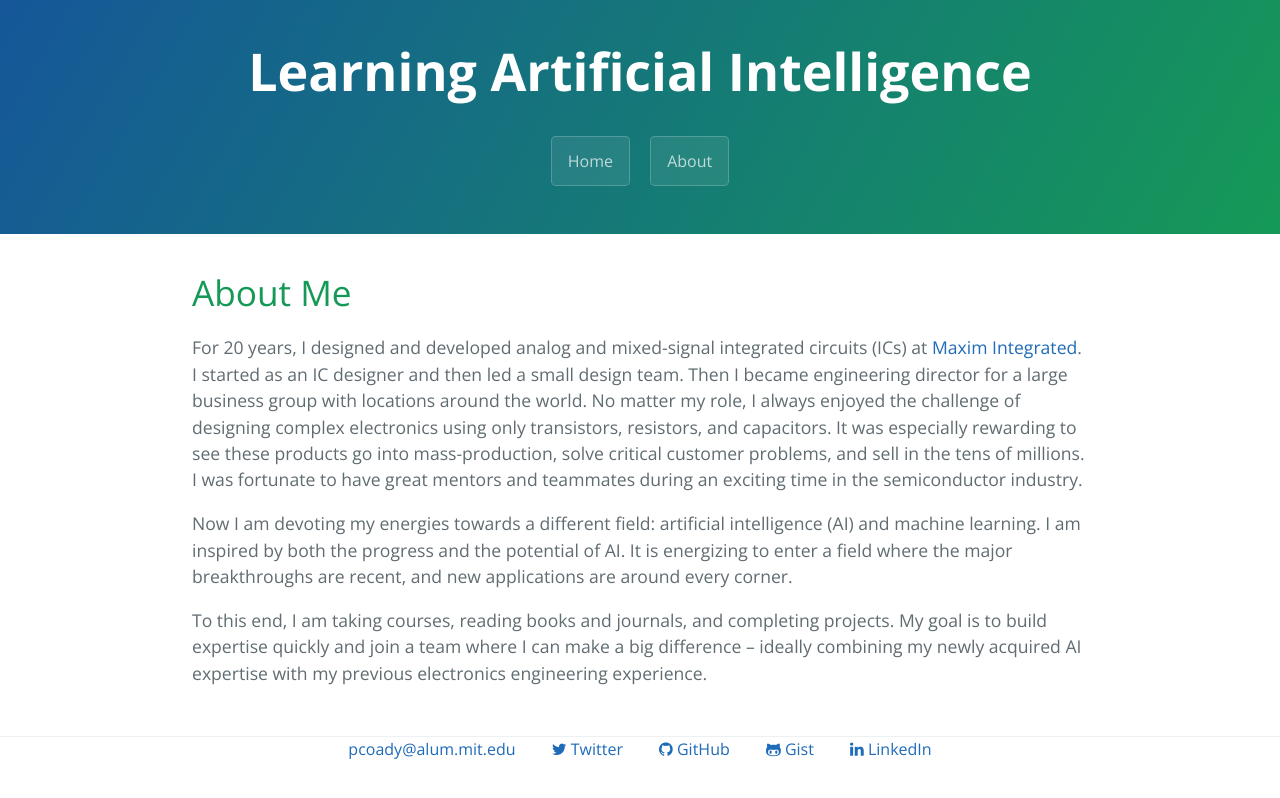
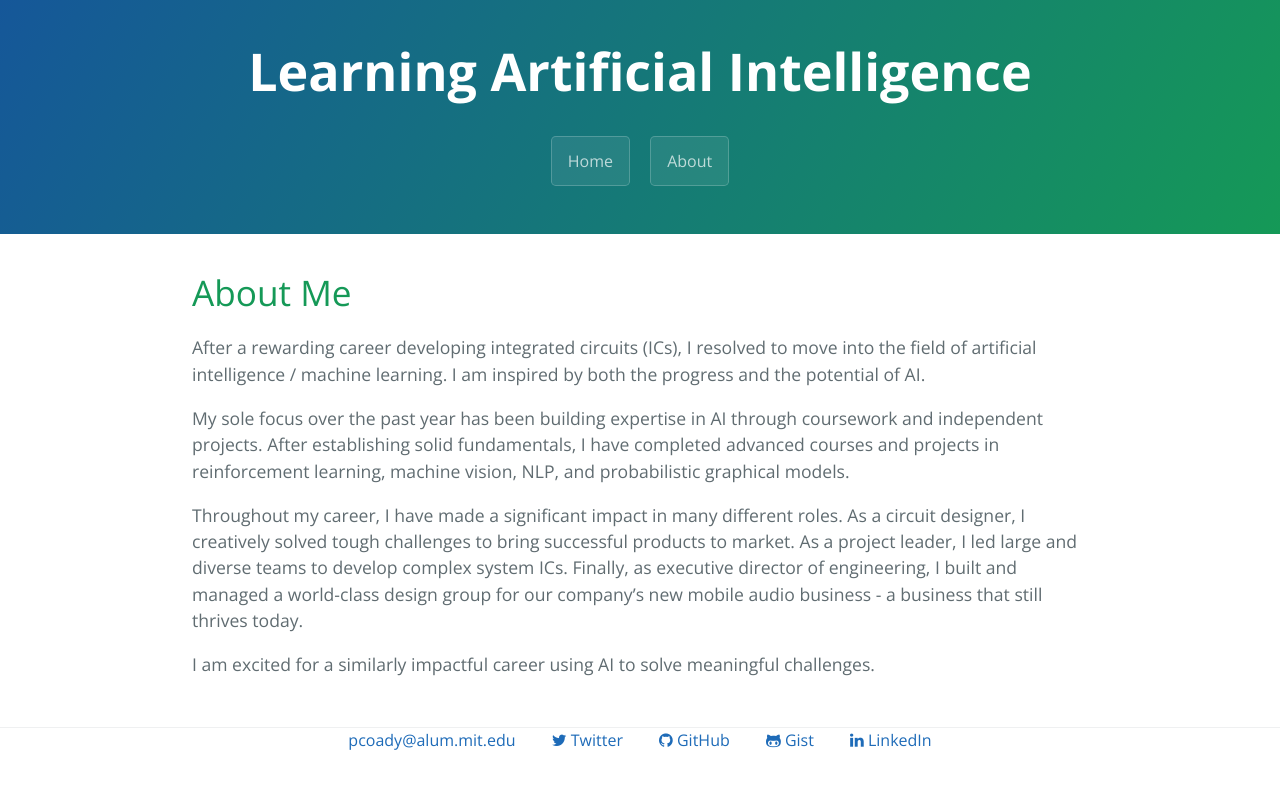
Before and after one commit to pat-coady/learning_ai, a Jekyll site: the page built from about.md, in a window 1280 px wide. Shown: the top 798 px of the page. Built offline with Jekyll 4.4.1, drawn with Linux system fonts in a browser that asks for light colours; nearby versions of some CDN libraries.

Commit message:
update bio

```diff
--- a/about.md
+++ b/about.md
@@ -2,8 +2,10 @@
 layout: page
 title: About Me
 ---
-For 20 years, I designed and developed analog and mixed-signal integrated circuits (ICs) at [Maxim Integrated](https://www.maximintegrated.com/). I started as an IC designer and then led a small design team. Then I became engineering director for a large business group with locations around the world. No matter my role, I always enjoyed the challenge of designing complex electronics using only transistors, resistors, and capacitors. It was especially rewarding to see these products go into mass-production, solve critical customer problems, and sell in the tens of millions. I was fortunate to have great mentors and teammates during an exciting time in the semiconductor industry.
+After a rewarding career developing integrated circuits (ICs), I resolved to move into the field of artificial intelligence / machine learning. I am inspired by both the progress and the potential of AI.
 
-Now I am devoting my energies towards a different field: artificial intelligence (AI) and machine learning. I am inspired by both the progress and the potential of AI. It is energizing to enter a field where the major breakthroughs are recent, and new applications are around every corner.
+My sole focus over the past year has been building expertise in AI through coursework and independent projects. After establishing solid fundamentals, I have completed advanced courses and projects in reinforcement learning, machine vision, NLP, and probabilistic graphical models.
 
-To this end, I am taking courses, reading books and journals, and completing projects. My goal is to build expertise quickly and join a team where I can make a big difference – ideally combining my newly acquired AI expertise with my previous electronics engineering experience.
+Throughout my career, I have made a significant impact in many different roles. As a circuit designer, I creatively solved tough challenges to bring successful products to market. As a project leader, I led large and diverse teams to develop complex system ICs. Finally, as executive director of engineering, I built and managed a world-class design group for our company’s new mobile audio business - a business that still thrives today.
+
+I am excited for a similarly impactful career using AI to solve meaningful challenges.
```
